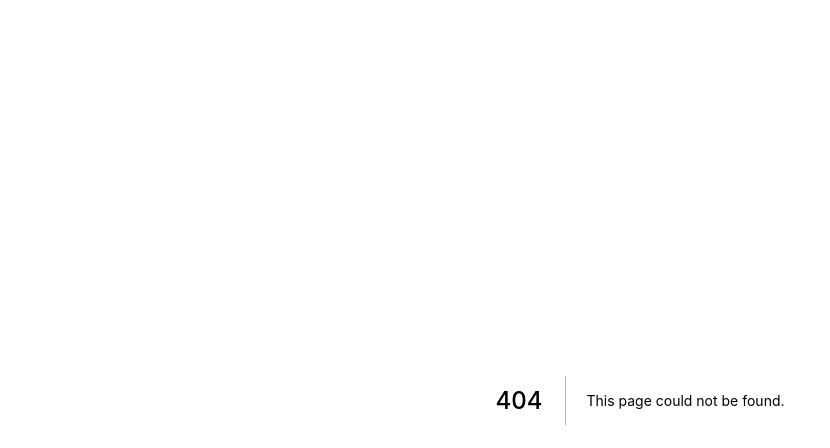
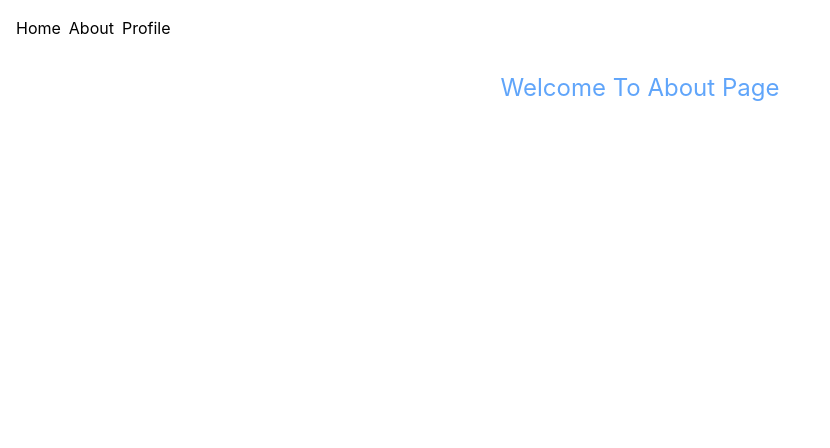
Before and after one commit to adityahimaone/FE-Learning-NextJS, a Next.js app: page /about in a window 1280 px wide. Before the commit this address had no page. Shown: the top 448 px of the page, without its empty margins (0-830 px from the left). Built offline with nearby package versions, Linux system fonts and the light colour scheme.

Commit message:
Init Project

```diff
--- /dev/null
+++ b/pages/about.jsx
@@ -0,0 +1,24 @@
+import Link from "next/link";
+
+export default function about() {
+  return (
+    <div className="w-full mx-auto">
+      <header className="p-4">
+        <ul className="flex flex-row gap-2">
+          <li>
+            <Link href="/">Home</Link>
+          </li>
+          <li>
+            <Link href="/about">About</Link>
+          </li>
+          <li>
+            <Link href="/profile/detail">Profile</Link>
+          </li>
+        </ul>
+      </header>
+      <div className="text-center p-4">
+        <h1 className="text-2xl text-blue-400">Welcome To About Page</h1>
+      </div>
+    </div>
+  );
+}
--- a/pages/api/hello.js
+++ b/pages/api/hello.js
@@ -1,5 +1,5 @@
 // Next.js API route support: https://nextjs.org/docs/api-routes/introduction
 
 export default function handler(req, res) {
-  res.status(200).json({ name: 'John Doe' })
+  res.status(200).json({ name: "John Doe" });
 }
--- a/pages/index.js
+++ b/pages/index.js
@@ -1,6 +1,7 @@
-import Head from 'next/head'
-import Image from 'next/image'
-import styles from '../styles/Home.module.css'
+import React from "react";
+import Head from "next/head";
+import Image from "next/image";
+import styles from "../styles/Home.module.css";
 
 export default function Home() {
   return (
@@ -13,11 +14,11 @@ export default function Home() {
 
       <main className={styles.main}>
         <h1 className={styles.title}>
-          Welcome to <a href="https://nextjs.org">Next.js!</a>
+          Welcome <a href="https://nextjs.org">Aditya Himawan</a>
         </h1>
 
         <p className={styles.description}>
-          Get started by editing{' '}
+          Get started by editing{" "}
           <code className={styles.code}>pages/index.js</code>
         </p>
 
@@ -58,12 +59,12 @@ export default function Home() {
           target="_blank"
           rel="noopener noreferrer"
         >
-          Powered by{' '}
+          Powered by{" "}
           <span className={styles.logo}>
             <Image src="/vercel.svg" alt="Vercel Logo" width={72} height={16} />
           </span>
         </a>
       </footer>
     </div>
-  )
+  );
 }
--- /dev/null
+++ b/pages/profile/detail.jsx
@@ -0,0 +1,9 @@
+import React from "react";
+
+export default function detail() {
+  return (
+    <div>
+      <h1>User Detail Page</h1>
+    </div>
+  );
+}
--- /dev/null
+++ b/postcss.config.js
@@ -0,0 +1,6 @@
+module.exports = {
+  plugins: {
+    tailwindcss: {},
+    autoprefixer: {},
+  },
+}
--- a/styles/globals.css
+++ b/styles/globals.css
@@ -1,3 +1,7 @@
+@tailwind base;
+@tailwind components;
+@tailwind utilities;
+
 html,
 body {
   padding: 0;
--- /dev/null
+++ b/tailwind.config.js
@@ -0,0 +1,10 @@
+module.exports = {
+  content: [
+    "./pages/**/*.{js,ts,jsx,tsx}",
+    "./components/**/*.{js,ts,jsx,tsx}",
+  ],
+  theme: {
+    extend: {},
+  },
+  plugins: [],
+};
```
Also changed, not shown: package.json (+16 -2 lines), .eslintrc.json, 1 other file (tests, documents, lock files or other folders).
